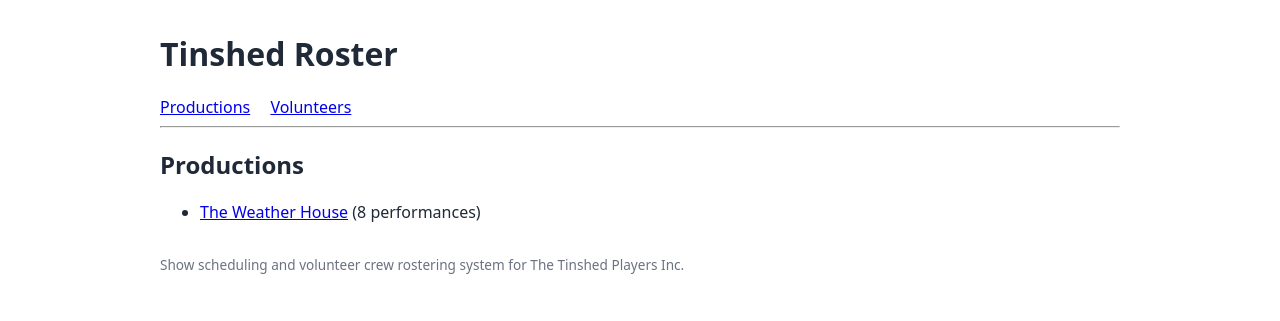
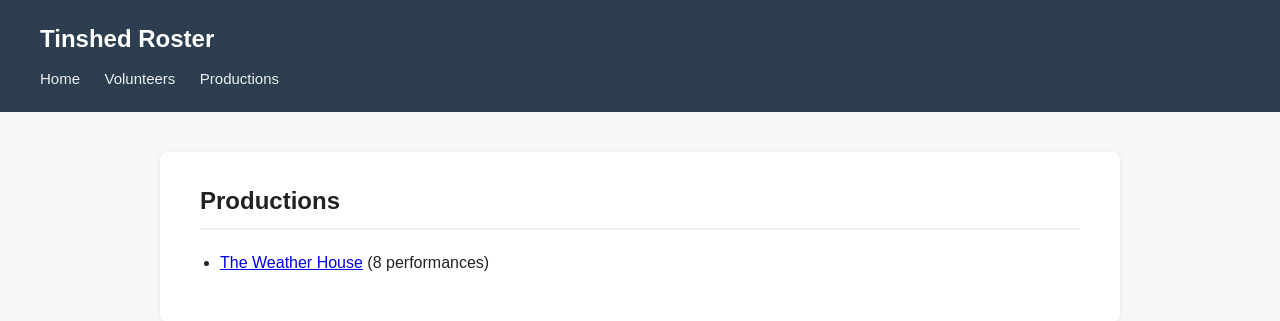
Before and after one commit to WBX1232026/tinshed-roster, a Flask app: page / in a window 1280 px wide. Shown: the top 321 px of the page. Run offline with Flask 3, Linux system fonts and the light colour scheme.

Commit message:
Add CSS styling to base template

```diff
--- a/templates/base.html
+++ b/templates/base.html
@@ -1,28 +1,91 @@
 <!DOCTYPE html>
 <html lang="en">
 <head>
-    <meta charset="utf-8">
-    <meta name="viewport" content="width=device-width, initial-scale=1">
+    <meta charset="UTF-8">
+    <meta name="viewport" content="width=device-width, initial-scale=1.0">
     <title>{% block title %}Tinshed Roster{% endblock %}</title>
     <style>
-        body { font-family: system-ui, sans-serif; margin: 2rem auto; max-width: 60rem; padding: 0 1rem; color: #1f2937; }
-        nav a { margin-right: 1rem; }
-        table { border-collapse: collapse; width: 100%; margin-top: 1rem; }
-        th, td { border: 1px solid #d1d5db; padding: 0.4rem 0.6rem; text-align: left; }
-        th { background: #f3f4f6; }
-        .hole { color: #b91c1c; font-weight: bold; }
-        .filled { color: #15803d; }
-        footer { margin-top: 2rem; color: #6b7280; font-size: 0.85rem; }
+        * { box-sizing: border-box; }
+        body {
+            font-family: Arial, Helvetica, sans-serif;
+            background: #f7f7f5;
+            color: #222;
+            margin: 0;
+            padding: 0;
+            line-height: 1.6;
+        }
+        header {
+            background: #2c3e50;
+            color: #fff;
+            padding: 20px 40px;
+        }
+        header h1 {
+            margin: 0 0 8px 0;
+            font-size: 24px;
+        }
+        nav a {
+            color: #ecf0f1;
+            text-decoration: none;
+            margin-right: 20px;
+            font-size: 15px;
+        }
+        nav a:hover {
+            text-decoration: underline;
+        }
+        main {
+            max-width: 960px;
+            margin: 40px auto;
+            padding: 0 20px;
+            background: #fff;
+            border-radius: 8px;
+            box-shadow: 0 1px 4px rgba(0,0,0,0.08);
+            padding: 30px 40px;
+        }
+        h2 {
+            border-bottom: 2px solid #eee;
+            padding-bottom: 8px;
+            margin-top: 0;
+        }
+        table {
+            border-collapse: collapse;
+            width: 100%;
+            margin-top: 16px;
+        }
+        th, td {
+            border: 1px solid #ddd;
+            padding: 10px 12px;
+            text-align: left;
+        }
+        th {
+            background: #f0f0f0;
+            font-weight: bold;
+        }
+        tr:nth-child(even) {
+            background: #fafafa;
+        }
+        ul {
+            padding-left: 20px;
+        }
+        li {
+            margin-bottom: 6px;
+        }
+        .empty {
+            color: #888;
+            font-style: italic;
+        }
     </style>
 </head>
 <body>
-    <h1>Tinshed Roster</h1>
-    <nav>
-        <a href="{{ url_for('views.index') }}">Productions</a>
-        <a href="{{ url_for('views.volunteers') }}">Volunteers</a>
-    </nav>
-    <hr>
-    {% block content %}{% endblock %}
-    <footer>Show scheduling and volunteer crew rostering system for The Tinshed Players Inc.</footer>
+    <header>
+        <h1>Tinshed Roster</h1>
+        <nav>
+            <a href="/">Home</a>
+            <a href="/volunteers">Volunteers</a>
+            <a href="/productions">Productions</a>
+        </nav>
+    </header>
+    <main>
+        {% block content %}{% endblock %}
+    </main>
 </body>
 </html>
```
